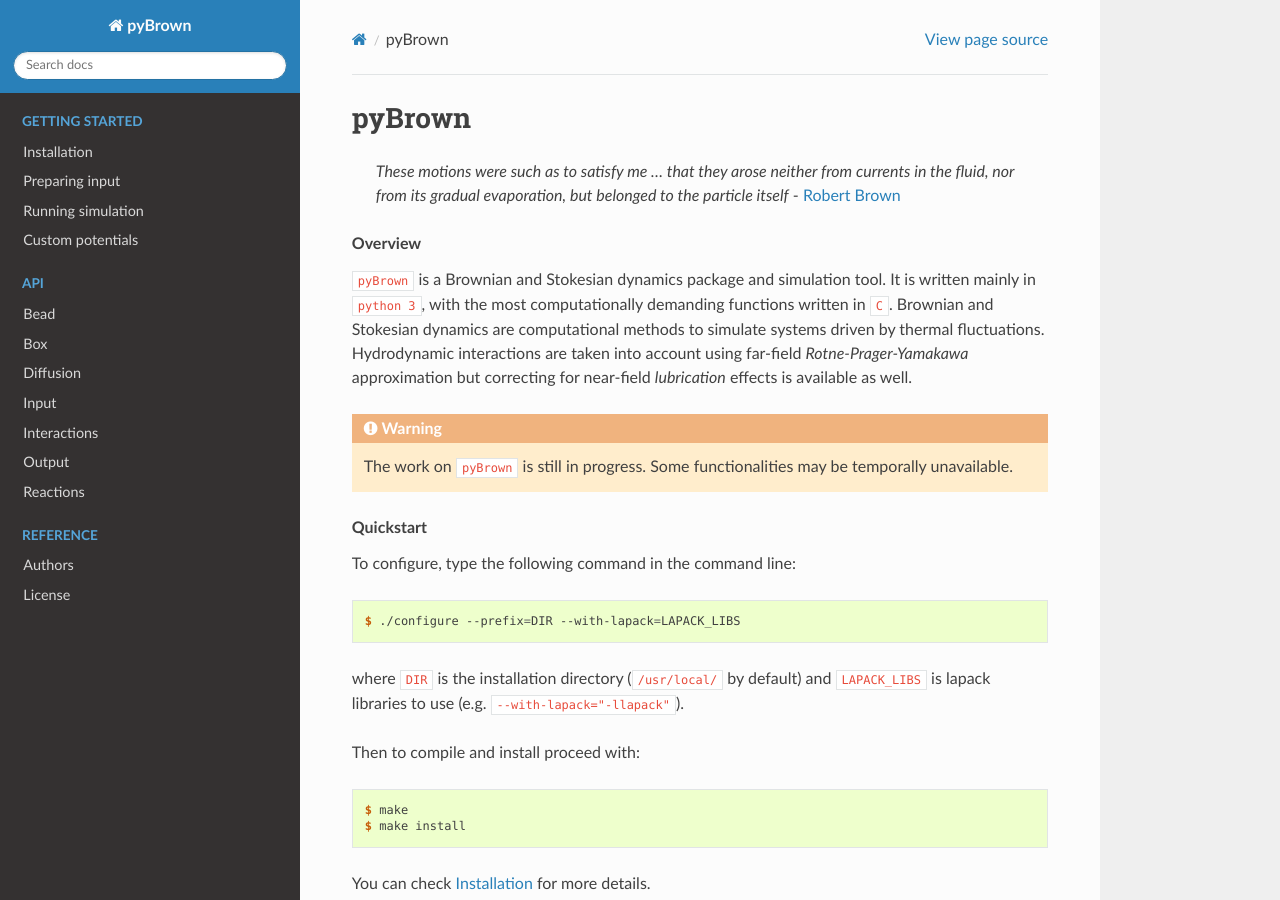
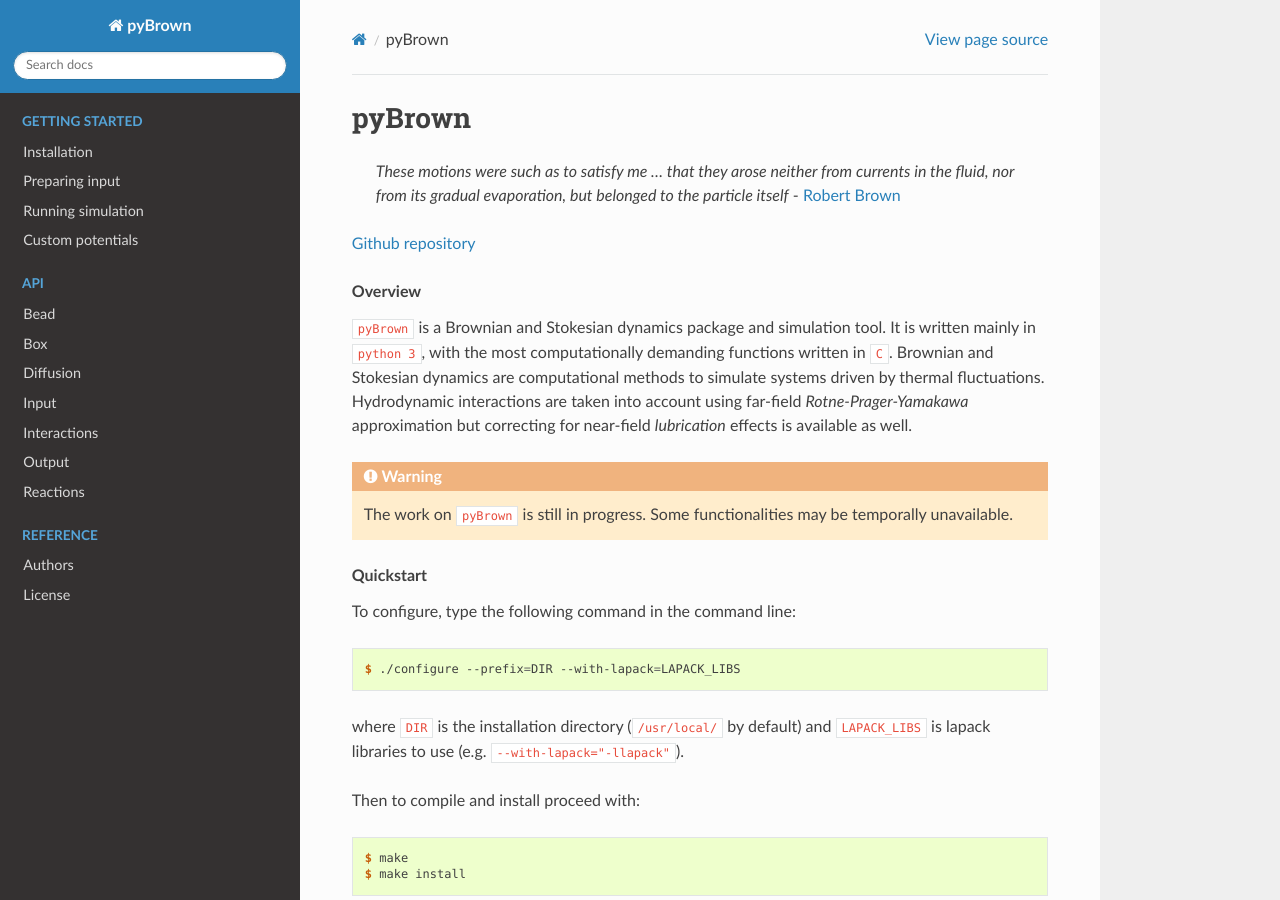
Before and after one commit to tskora/pyBrown, a Sphinx documentation site: the page built from docs/source/index.rst, in a window 1280 px wide and 900 px high. Built offline with Sphinx 7.4.7 and the Read the Docs theme 2.0.0, drawn with Linux system fonts in a browser that asks for light colours.

Commit message:
docs update

```diff
--- a/docs/source/index.rst
+++ b/docs/source/index.rst
@@ -3,6 +3,8 @@ pyBrown
 
     *These motions were such as to satisfy me ... that they arose neither from currents in the fluid, nor from its gradual evaporation, but belonged to the particle itself*
     - `Robert Brown <https://en.wikipedia.org/wiki/Robert_Brown_(botanist,_born_1773)>`_
+
+`Github repository <https://github.com/tskora/pyBrown>`_
 
 .. rubric:: Overview
 
```
Also changed, not shown: 6 other files.
